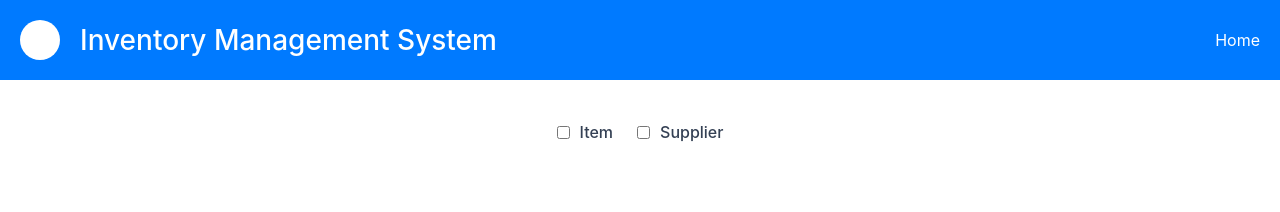
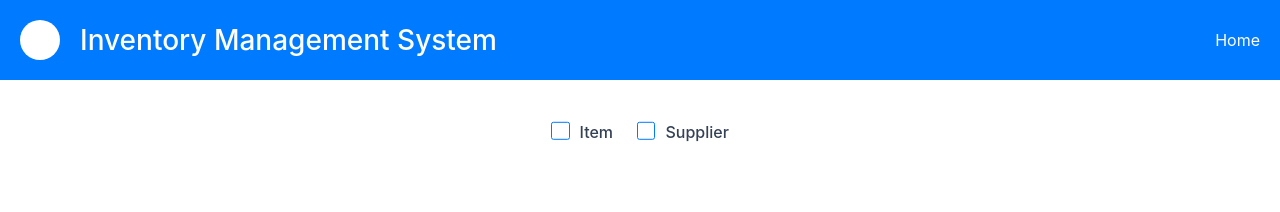
Before and after one commit to kaithwasjr/Inventry-task, a React (Create React App) app: page / in a window 1280 px wide. Shown: the top 212 px of the page. Built offline with nearby package versions, Linux system fonts and the light colour scheme; no server answers.

Commit message:
added table on it

```diff
--- a/src/components/FormSwitch/FormSwitch.css
+++ b/src/components/FormSwitch/FormSwitch.css
@@ -31,7 +31,7 @@
 
 }
 
-input[type='chcekbox'] {
+input[type='checkbox'] {
     border: 1px solid #007AFF;
 
     border-color: #007AFF;
@@ -69,3 +69,51 @@
     flex-direction: column;
     gap: 5px;
 }
+
+input[type="checkbox"] {
+    /* Add if not using autoprefixer */
+    -webkit-appearance: none;
+    /* Remove most all native input styles */
+    appearance: none;
+    /* For iOS < 15 */
+    background-color: var(--form-background);
+    /* Not removed via appearance */
+    margin: 0;
+
+    font: inherit;
+    color: currentColor;
+    width: 1.15em;
+    height: 1.15em;
+    border: 0.15em solid currentColor;
+    border-radius: 0.15em;
+    transform: translateY(-0.075em);
+
+    display: grid;
+    place-content: center;
+  }
+
+  input[type="checkbox"]::before {
+    content: "";
+    width: 0.65em;
+    height: 0.65em;
+    clip-path: polygon(14% 44%, 0 65%, 50% 100%, 100% 16%, 80% 0%, 43% 62%);
+    transform: scale(0);
+    transform-origin: bottom left;
+    transition: 120ms transform ease-in-out;
+    box-shadow: inset 1em 1em #007AFF;
+    /* Windows High Contrast Mode */
+    background-color: CanvasText;
+  }
+
+  input[type="checkbox"]:checked::before {
+    transform: scale(1);
+  }
+
+
+
+  input[type="checkbox"]:disabled {
+    --form-control-color: var(--form-control-disabled);
+
+    color: var(--form-control-disabled);
+    cursor: not-allowed;
+  }
```
